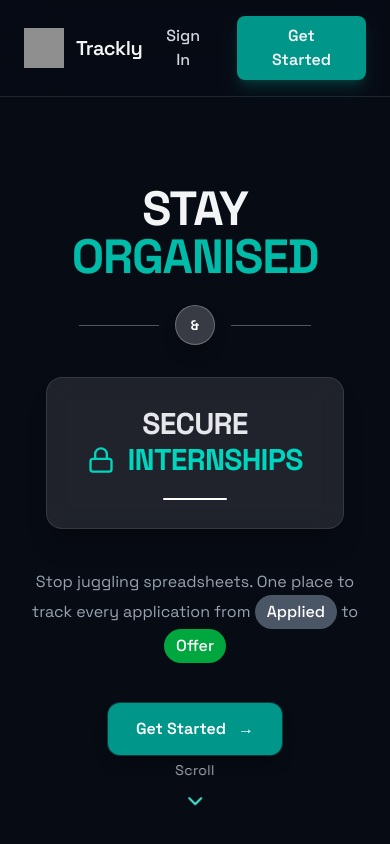
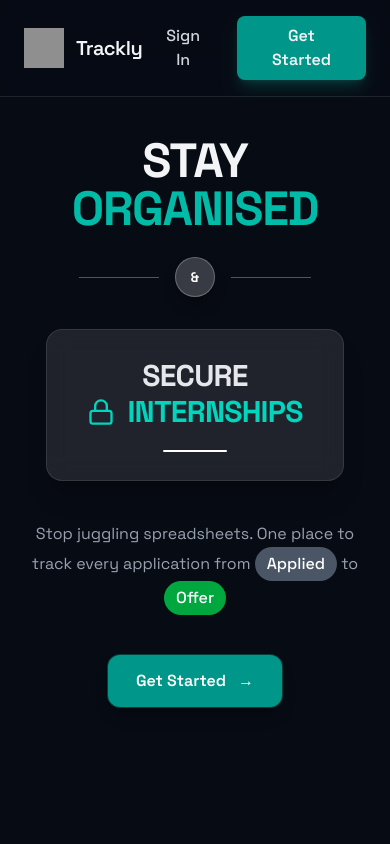
Before and after one commit to SAMTAN444/Internship-Tracker, a React (Vite) app in the folder client/: page / in a window 390 px wide. Shown: the top 844 px of the page. Built offline with nearby package versions, Linux system fonts and the light colour scheme; grey boxes are pictures that could not be loaded.

Commit message:
fix formatting issues

```diff
--- a/client/src/components/RemindersPanel.jsx
+++ b/client/src/components/RemindersPanel.jsx
@@ -74,11 +74,15 @@ export default function RemindersPanel({ reminders, onOpen, onDelete }) {
                   {locationText}
                 </p>
 
-                <div className="mt-4 flex items-center justify-between gap-3">
-                  <div className="flex items-center gap-2 text-sm text-gray-300 whitespace-nowrap">
-                    <CalendarClock className="w-4 h-4 text-blue-400" />
-                    <span>{formattedDate}</span>
-                    <span className="text-teal-500">{timeRemaining}</span>
+                <div className="mt-4 flex items-start justify-between gap-3">
+                  <div className="flex min-w-0 items-center gap-2 text-sm text-gray-300">
+                    <CalendarClock className="w-4 h-4 text-blue-400 shrink-0" />
+
+                    <span className="truncate">{formattedDate}</span>
+
+                    <span className="shrink-0 text-teal-500">
+                      {timeRemaining}
+                    </span>
                   </div>
 
                   <button
@@ -86,7 +90,7 @@ export default function RemindersPanel({ reminders, onOpen, onDelete }) {
                       e.stopPropagation();
                       onDelete(intern._id);
                     }}
-                    className="text-gray-400 hover:text-red-400 text-sm font-semibold"
+                    className="shrink-0 text-gray-400 hover:text-red-400 text-sm font-semibold"
                     title="Remove reminder"
                   >
                     Delete
--- a/client/src/pages/LandingPage.jsx
+++ b/client/src/pages/LandingPage.jsx
@@ -89,7 +89,7 @@ export default function LandingPage() {
       </header>
 
       {/* HERO (full screen) */}
-      <section className="relative min-h-screen px-6 pt-24 md:pt-28 flex items-center">
+      <section className="relative min-h-screen px-6 pt-24 md:pt-28 pb-24 sm:pb-28 flex items-center">
         <div className="w-full max-w-5xl mx-auto text-center">
           <h1 className="text-5xl md:text-7xl font-extrabold tracking-tight text-gray-100 animate-fade-up">
             <span className="text-gray-100">STAY</span>
@@ -160,12 +160,13 @@ export default function LandingPage() {
           type="button"
           onClick={scrollToHowItWorks}
           className="
-            absolute bottom-8 left-1/2 -translate-x-1/2
-            flex flex-col items-center gap-2
-            text-gray-300/80 hover:text-gray-100
-            transition
-            animate-fade-up-delay-3
-          "
+                absolute bottom-6 left-1/2 -translate-x-1/2 flex-col items-center gap-2
+                text-gray-300/80 hover:text-gray-100
+                transition
+                animate-fade-up-delay-3
+                hidden sm:flex
+                max-[420px]:hidden
+            "
           aria-label="Scroll to How it works"
         >
           <span className="text-sm tracking-wide">Scroll</span>
```
